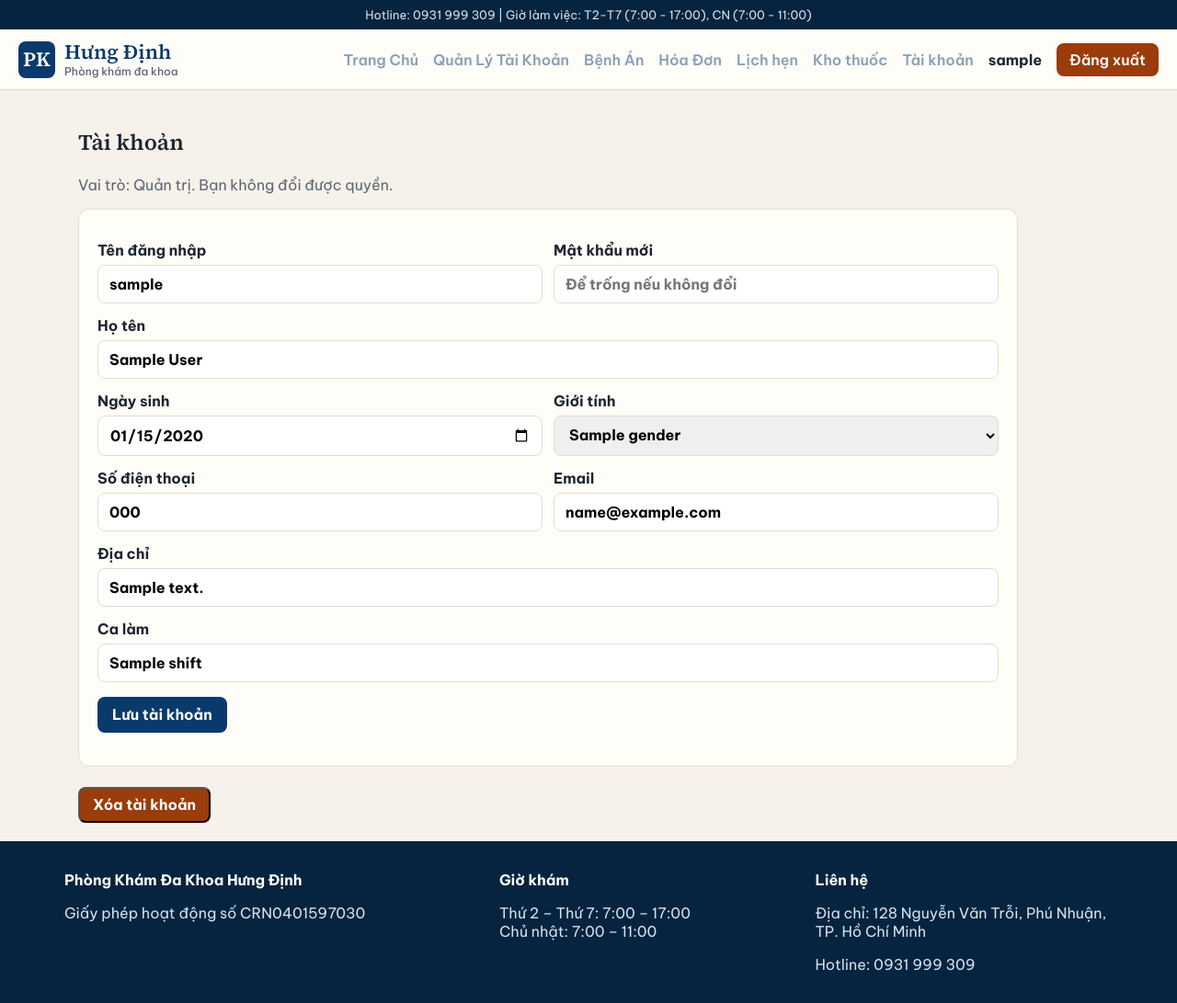
After one commit to khanhkid78-star/DACS2-WebsitePhongKham, a PHP site: template phong-kham-app/app/views/account/profile.php in a window 1280 px wide. The commit adds this page. Shown: the whole page at 92% size. Run offline with PHP 8.4, Linux system fonts and the light colour scheme; the visitor is signed in with stand-in values (Sample User, id 1); the template is opened without the code that fills it: most values are stand-ins (such as "Sample title", 1, 10 or a date in 2020); data that the repository does not hold is empty.

Commit message:
mục tài khoản

```diff
--- /dev/null
+++ b/phong-kham-app/app/views/account/profile.php
@@ -0,0 +1,117 @@
+<?php
+require_once __DIR__ . '/../../helpers/Auth.php';
+Auth::startSession();
+if (!Auth::isLoggedIn()) {
+    header('Location: /index.php?action=login');
+    exit();
+}
+require_once __DIR__ . '/../partials/header.php';
+require_once __DIR__ . '/../partials/navbar.php';
+
+$dob = '';
+if (!empty($profile['date_of_birth'])) {
+    $dob = substr((string) $profile['date_of_birth'], 0, 10);
+}
+$genders = array('Nam', 'Nữ', 'Khác');
+$currentGender = (string) ($profile['gender'] ?? '');
+if ($currentGender !== '' && !in_array($currentGender, $genders, true)) {
+    array_unshift($genders, $currentGender);
+}
+?>
+
+<h2>Tài khoản</h2>
+<p class="lead">
+    Vai trò: <?php echo htmlspecialchars(Auth::roleLabel($accountUser['role'])); ?>.
+    Bạn không đổi được quyền.
+</p>
+
+<form class="card form-wide" action="/index.php?action=save_account" method="POST">
+    <div class="form-row">
+        <label>
+            Tên đăng nhập
+            <input type="text" name="username" required value="<?php echo htmlspecialchars((string) $accountUser['username']); ?>">
+        </label>
+        <label>
+            Mật khẩu mới
+            <input type="password" name="password" minlength="5" placeholder="Để trống nếu không đổi">
+        </label>
+    </div>
+
+    <?php if ($accountKind !== 'admin' && $profile): ?>
+        <label>
+            Họ tên
+            <input type="text" name="full_name" value="<?php echo htmlspecialchars((string) ($profile['full_name'] ?? '')); ?>">
+        </label>
+        <div class="form-row">
+            <label>
+                Ngày sinh
+                <input type="date" name="date_of_birth" value="<?php echo htmlspecialchars($dob); ?>">
+            </label>
+            <label>
+                Giới tính
+                <select name="gender">
+                    <?php foreach ($genders as $g): ?>
+                        <option value="<?php echo htmlspecialchars($g); ?>" <?php echo $currentGender === $g ? 'selected' : ''; ?>>
+                            <?php echo htmlspecialchars($g); ?>
+                        </option>
+                    <?php endforeach; ?>
+                </select>
+            </label>
+        </div>
+        <div class="form-row">
+            <label>
+                Số điện thoại
+                <input type="tel" name="phone" value="<?php echo htmlspecialchars((string) ($profile['phone'] ?? '')); ?>">
+            </label>
+            <label>
+                Email
+                <input type="email" name="email" value="<?php echo htmlspecialchars((string) ($profile['email'] ?? '')); ?>">
+            </label>
+        </div>
+
+        <?php if ($accountKind === 'patient'): ?>
+            <label>
+                Địa chỉ
+                <input type="text" name="address" value="<?php echo htmlspecialchars((string) ($profile['address'] ?? '')); ?>">
+            </label>
+            <div class="form-row">
+                <label>
+                    CCCD
+                    <input type="text" name="cccd" maxlength="12" value="<?php echo htmlspecialchars((string) ($profile['cccd'] ?? '')); ?>">
+                </label>
+                <label>
+                    Số BHYT
+                    <input type="text" name="bhyt" maxlength="15" value="<?php echo htmlspecialchars((string) ($profile['bhyt'] ?? '')); ?>">
+                </label>
+            </div>
+        <?php elseif ($accountKind === 'doctor' || $accountKind === 'nurse'): ?>
+            <div class="form-row">
+                <label>
+                    Chuyên khoa
+                    <input type="text" name="specialty" value="<?php echo htmlspecialchars((string) ($profile['specialty'] ?? '')); ?>">
+                </label>
+                <label>
+                    Bằng cấp
+                    <input type="text" name="degree" value="<?php echo htmlspecialchars((string) ($profile['degree'] ?? '')); ?>">
+                </label>
+            </div>
+        <?php else: ?>
+            <label>
+                Địa chỉ
+                <input type="text" name="address" value="<?php echo htmlspecialchars((string) ($profile['address'] ?? '')); ?>">
+            </label>
+            <label>
+                Ca làm
+                <input type="text" name="shift" value="<?php echo htmlspecialchars((string) ($profile['shift'] ?? '')); ?>">
+            </label>
+        <?php endif; ?>
+    <?php endif; ?>
+
+    <p><button class="btn-navy" type="submit">Lưu tài khoản</button></p>
+</form>
+
+<form action="/index.php?action=delete_account" method="POST" onsubmit="return confirm('Xóa tài khoản này? Bạn sẽ không đăng nhập được nữa.');">
+    <button class="btn-logout" type="submit">Xóa tài khoản</button>
+</form>
+
+<?php require_once __DIR__ . '/../partials/footer.php'; ?>
--- a/phong-kham-app/app/views/partials/navbar.php
+++ b/phong-kham-app/app/views/partials/navbar.php
@@ -2,7 +2,6 @@
 require_once __DIR__ . '/../../helpers/Auth.php';
 Auth::startSession();
 $role = Auth::getRole();
-$roleLabel = Auth::roleLabel($role);
 ?>
 <div class="top-header">
     Hotline: 0931 999 309 | Giờ làm việc: T2-T7 (7:00 - 17:00), CN (7:00 - 11:00)
@@ -23,7 +22,7 @@ $roleLabel = Auth::roleLabel($role);
 
         <?php if ($role === 'patient'): ?>
             <!-- Menu dành cho Bệnh nhân -->
-            <a href="/index.php?action=booking" class="btn-booking">Đặt Lịch Khám</a>
+            <a href="/index.php?action=booking">Đặt lịch khám</a>
             <a href="/index.php?action=my_appointments">Lịch Hẹn Của Tôi</a>
             <a href="/index.php?action=my_appointments#ho-so">Bệnh án</a>
             <a href="/index.php?action=my_appointments#hoa-don">Hóa đơn</a>
@@ -51,13 +50,13 @@ $roleLabel = Auth::roleLabel($role);
         <?php endif; ?>
 
         <?php if (Auth::isLoggedIn()): ?>
-            <span class="role-chip"><?php echo htmlspecialchars((string) $roleLabel); ?></span>
+            <a href="/index.php?action=account">Tài khoản</a>
             <span class="nav-user"><?php echo htmlspecialchars((string) ($_SESSION['username'] ?? '')); ?></span>
-            <a href="/index.php?action=logout" class="btn-logout">Đăng xuất</a>
-                <?php else: ?>
-            <a href="/index.php?action=login&next=booking" data-open="login">Đăng nhập</a>
-            <a href="/index.php?action=register" data-open="register">Đăng ký</a>
-            <a href="/index.php?action=booking" class="btn-booking">Đặt Lịch Khám</a>
+            <a href="/index.php?action=logout" class="nav-logout">Đăng xuất</a>
+        <?php else: ?>
+            <a class="nav-login" href="/index.php?action=login&next=booking" data-open="login">Đăng nhập</a>
+            <a class="nav-register" href="/index.php?action=register" data-open="register">Đăng ký</a>
+            <a href="/index.php?action=booking">Đặt lịch khám</a>
         <?php endif; ?>
     </div>
 </div>
@@ -126,6 +125,10 @@ $roleLabel = Auth::roleLabel($role);
 <?php endif; ?>
 
 <div class="container">
+<?php if (isset($_GET['deleted'])): ?>
+    <p class="alert alert-ok">Đã xóa tài khoản.</p>
+<?php endif; ?>
+
 <?php if (!empty($_SESSION['flash'])): ?>
     <p class="alert<?php echo !empty($_SESSION['flash_ok']) ? ' alert-ok' : ''; ?>">
         <?php echo htmlspecialchars((string) $_SESSION['flash']); ?>
--- a/phong-kham-app/public/css/style.css
+++ b/phong-kham-app/public/css/style.css
@@ -72,25 +72,57 @@ h2,
 }
 
 .nav-links a {
-    color: #0a3a6b;
+    color: #8aa0b8;
     font-weight: 600;
     text-decoration: none;
+    transition: color .18s ease, background-color .18s ease;
 }
 
 .nav-links a:hover {
     color: #06243f;
 }
 
-.nav-links a.btn-booking,
-.btn-booking {
-    background: #c24e12;
+.nav-user {
+    color: #1c2430;
+    font-weight: 700;
+}
+
+.nav-links a.nav-login,
+.nav-links a.nav-register,
+.nav-links a.nav-logout {
+    padding: 8px 14px;
+    border-radius: 8px;
     color: #fffdf8;
 }
 
-.nav-links a.btn-booking:hover,
-.btn-booking:hover {
+.nav-links a.nav-login {
+    background: #0a3a6b;
+}
+
+.nav-links a.nav-login:hover {
+    background: #06243f;
+    color: #fffdf8;
+}
+
+.nav-links a.nav-register {
+    background: #c24e12;
+}
+
+.nav-links a.nav-register:hover {
     background: #9a3c0c;
     color: #fffdf8;
+}
+
+.nav-links a.nav-logout {
+    background: #9a3c0c;
+    color: #fffdf8;
+}
+
+.nav-links a.nav-logout:hover {
+    background: #742d08;
+    color: #fffdf8;
+    transform: none;
+    box-shadow: none;
 }
 
 .btn-navy:hover {
```
Also changed, not shown: phong-kham-app/api/index.php (+10 -0 lines), phong-kham-app/app/controllers/AuthController.php (+67 -0 lines), phong-kham-app/app/models/User.php (+219 -0 lines).
